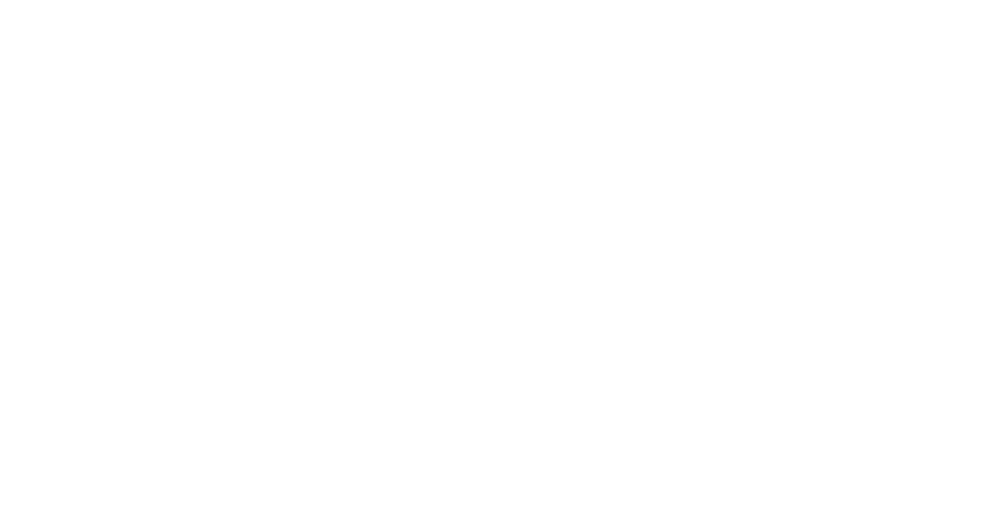
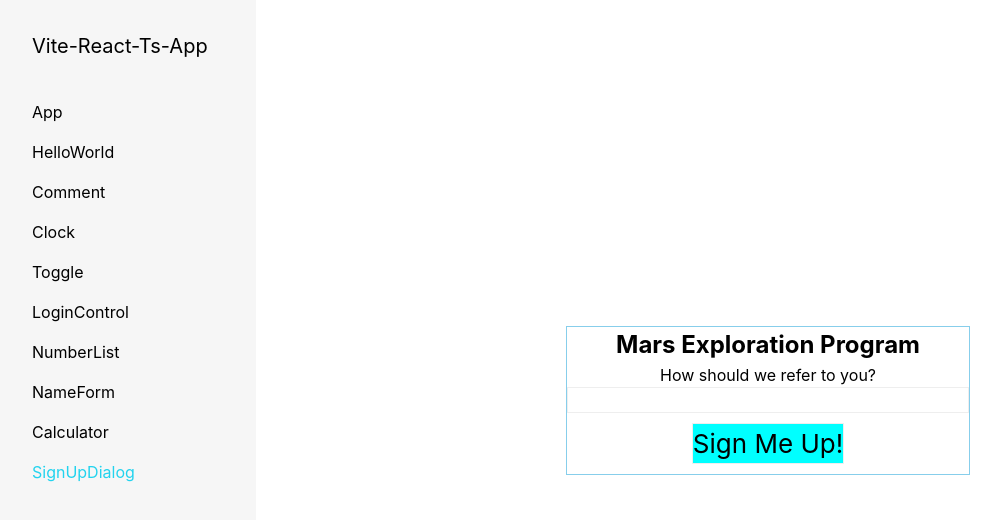
Before and after one commit to sakuraNouta/learn-react, a React (Vite) app: page /SignUpDialog in a window 1280 px wide. Before the commit this address had no page. Shown: the top 520 px of the page, without its empty margins (0-1001 px from the left). Built offline with nearby package versions, Linux system fonts and the light colour scheme.

Commit message:
feat: React Main Concepts 11.组合 vs 继承

```diff
--- a/src/layouts/index.tsx
+++ b/src/layouts/index.tsx
@@ -1,6 +1,5 @@
 import { useState } from 'react';
-import { Outlet, useNavigate } from 'react-router-dom';
-import { useLocation } from 'react-use';
+import { Outlet, useLocation, useNavigate } from 'react-router-dom';
 
 import App from '../pages/App';
 import Calculator from '../pages/Calculator';
@@ -11,6 +10,7 @@
 import LoginControl from '../pages/LoginControl';
 import NameForm from '../pages/NameForm';
 import NumberList, { NumberListProps } from '../pages/NumberList';
+import SignUpDialog from '../pages/SignUpDialog';
 
 interface Menu {
   path: string;
@@ -22,7 +22,8 @@
     | typeof EventButton
     | typeof LoginControl
     | typeof NameForm
-    | typeof Calculator;
+    | typeof Calculator
+    | typeof SignUpDialog;
   props?: HelloWorldProps | CommentProps | NumberListProps;
 }
 
@@ -84,6 +85,11 @@
     path: 'calculator',
     name: 'Calculator',
     component: Calculator
+  },
+  {
+    path: 'SignUpDialog',
+    name: 'SignUpDialog',
+    component: SignUpDialog
   }
 ];
 
--- /dev/null
+++ b/src/pages/SignUpDialog.css
@@ -0,0 +1,22 @@
+.FancyBorder {
+  margin: auto;
+  border: 1px solid #eee;
+  text-align: center;
+}
+.FancyBorder-blue {
+  border-color: skyblue;
+}
+
+.Dialog-title {
+  font-size: 24px;
+  font-weight: bold;
+}
+.Dialog-Input {
+  width: 100%;
+  border: 1px solid #eee;
+}
+.Dialog-Button {
+  margin: 10px 0;
+  border: 1px solid #eee;
+  background-color: aqua;
+}
--- /dev/null
+++ b/src/pages/SignUpDialog.tsx
@@ -0,0 +1,56 @@
+import './SignUpDialog.css';
+
+import * as React from 'react';
+
+function FancyBorder(props: React.PropsWithChildren<{ color: string }>) {
+  return (
+    <div className={'FancyBorder FancyBorder-' + props.color}>
+      {props.children}
+    </div>
+  );
+}
+
+function Dialog(
+  props: React.PropsWithChildren<{ title: string; message: string }>
+) {
+  return (
+    <FancyBorder color="blue">
+      <h1 className="Dialog-title">{props.title}</h1>
+      <p className="Dialog-message">{props.message}</p>
+      {props.children}
+    </FancyBorder>
+  );
+}
+
+export default class signUpDialog extends React.Component<
+  any,
+  { login: string }
+> {
+  constructor(props: {}) {
+    super(props);
+    this.state = { login: '' };
+  }
+  handleChange(e: React.ChangeEvent<HTMLInputElement>) {
+    this.setState({ login: e.target.value });
+  }
+  handleSignUp() {
+    alert(`Welcome aboard, ${this.state.login}`);
+  }
+  render(): React.ReactNode {
+    return (
+      <Dialog
+        title="Mars Exploration Program"
+        message="How should we refer to you?"
+      >
+        <input
+          className="Dialog-Input"
+          value={this.state.login}
+          onChange={e => this.handleChange(e)}
+        />
+        <button className="Dialog-Button" onClick={() => this.handleSignUp()}>
+          Sign Me Up!
+        </button>
+      </Dialog>
+    );
+  }
+}
```
